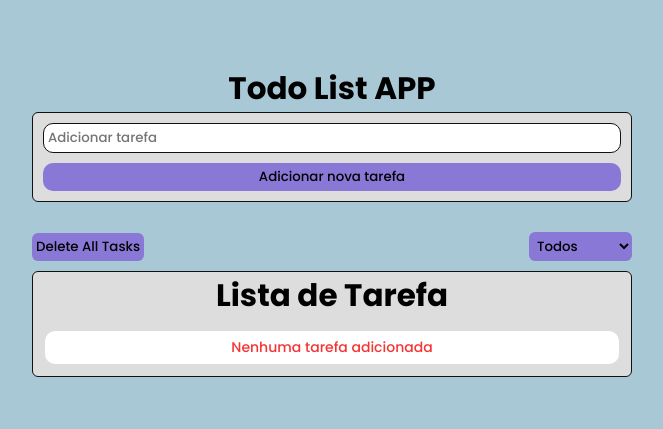
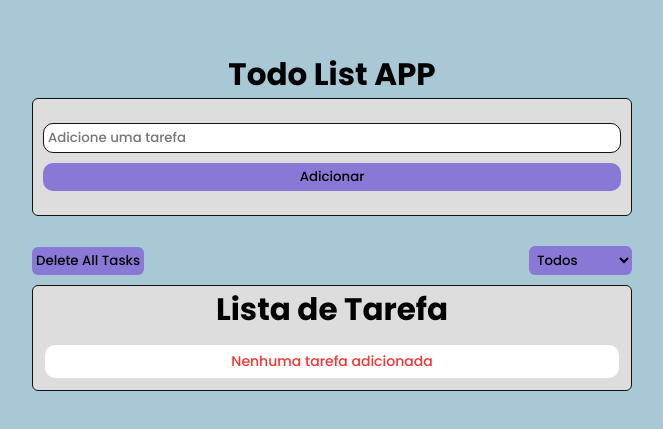
Before and after one commit to claytonfortunato/FullStack-todoList, a React (Vite) app in the folder client/: page / in a window 1280 px wide. Shown: the part 179-608 px from the top of the page, without its empty margins (308-971 px from the left). Built offline with nearby package versions, Linux system fonts and the light colour scheme.

Commit message:
feat: component filter

```diff
--- /dev/null
+++ b/client/src/components/FilterTask/index.tsx
@@ -0,0 +1,24 @@
+import * as C from "./styles";
+
+interface PropsSelect {
+  filter: string;
+  selectFilter: (text: string) => void;
+}
+
+export const FilterTask = ({ filter, selectFilter }: PropsSelect) => {
+  return (
+    <C.Container>
+      <C.Button className="allDelete">Delete All Tasks</C.Button>
+
+      <C.Select
+        name="selectTask"
+        value={filter}
+        onChange={(text) => selectFilter(text.target.value)}
+      >
+        <option value="all">Todos</option>
+        <option value="toDo">Para fazer</option>
+        <option value="complete">Completos</option>
+      </C.Select>
+    </C.Container>
+  );
+};
--- /dev/null
+++ b/client/src/components/FilterTask/styles.ts
@@ -0,0 +1,26 @@
+import styled from "styled-components";
+
+export const Container = styled.div`
+  display: flex;
+  justify-content: space-between;
+  align-items: center;
+  width: 100%;
+  margin: 10px 0px;
+`;
+
+export const Button = styled.button`
+  padding: 4px;
+  border-radius: 6px;
+  outline: none;
+  border: none;
+  cursor: pointer;
+  background-color: #8978d6;
+`;
+
+export const Select = styled.select`
+  padding: 4px;
+  background-color: #8978d6;
+  outline: none;
+  border: none;
+  border-radius: 6px;
+`;
--- a/client/src/components/TaskInput/index.tsx
+++ b/client/src/components/TaskInput/index.tsx
@@ -1,21 +1,21 @@
-import { useState, KeyboardEvent, FormEvent } from "react";
+import { FormEvent } from "react";
 
 import * as C from "./styles";
 
-interface Props {
+interface PropsInput {
   addTask: (e: FormEvent) => void;
+  description: string;
+  inputText: (e: string) => void;
 }
 
-export const TaskInput = ({ addTask }: Props) => {
-  const [description, setDescription] = useState("");
-
+export const TaskInput = ({ addTask, description, inputText }: PropsInput) => {
   return (
     <C.Container onSubmit={addTask}>
       <C.Input
         type="text"
         placeholder="Adicione uma tarefa"
         value={description}
-        onChange={(e) => setDescription(e.target.value)}
+        onChange={(e) => inputText(e.target.value)}
       />
       <C.ButtonInput>Adicionar</C.ButtonInput>
     </C.Container>
--- a/client/src/components/TaskInput/styles.ts
+++ b/client/src/components/TaskInput/styles.ts
@@ -2,22 +2,30 @@ import styled from "styled-components";
 
 export const Container = styled.form`
   display: flex;
+  flex-direction: column;
   margin: 14px 0px;
+  width: 100%;
 `;
 
 export const Input = styled.input`
   width: 100%;
-  margin-right: 1rem;
-  border-radius: 12px;
-  border: none;
+  padding: 4px;
   outline: none;
-  font-size: 1.2rem;
-  padding: 0.6rem;
+  border: 1px solid ${(props) => props.theme.colors.black};
+  border-radius: 10px;
 `;
 
 export const ButtonInput = styled.button`
+  width: 100%;
+  margin-top: 10px;
+  padding: 4px;
   border: none;
   border-radius: 10px;
   cursor: pointer;
-  padding: 6px;
+  background-color: #8978d6;
+  transition: all 0.3s ease-in;
+
+  &:hover {
+    opacity: 0.8;
+  }
 `;
--- a/client/src/page/Home/index.tsx
+++ b/client/src/page/Home/index.tsx
@@ -8,6 +8,7 @@ import { TaskInput } from "../../components/TaskInput";
 import { Item } from "../../interfaces/Item";
 
 import * as C from "./styles";
+import { FilterTask } from "../../components/FilterTask";
 
 export const Home = () => {
   const [list, setList] = useState<Item[]>([]);
@@ -59,30 +60,14 @@ export const Home = () => {
       <C.Container>
         <C.Header>Todo List APP</C.Header>
         <C.Wrapper>
-          <form onSubmit={handleAddTask}>
-            <input
-              type="text"
-              value={description}
-              placeholder="Adicionar tarefa"
-              onChange={(e) => setDescription(e.target.value)}
-            />
-            <button>Adicionar nova tarefa</button>
-          </form>
+          <TaskInput
+            addTask={handleAddTask}
+            description={description}
+            inputText={setDescription}
+          />
         </C.Wrapper>
 
-        <C.ContentMid>
-          <button className="allDelete">Delete All Tasks</button>
-
-          <select
-            name="selectTask"
-            value={filter}
-            onChange={(text) => setFilter(text.target.value)}
-          >
-            <option value="all">Todos</option>
-            <option value="toDo">Para fazer</option>
-            <option value="complete">Completos</option>
-          </select>
-        </C.ContentMid>
+        <FilterTask filter={filter} selectFilter={setFilter} />
         <C.Content>
           <C.Header>Lista de Tarefa</C.Header>
 
--- a/client/src/page/Home/styles.ts
+++ b/client/src/page/Home/styles.ts
@@ -74,26 +74,6 @@ export const Content = styled.div`
 `;
 
 export const ContentMid = styled.div`
-  display: flex;
-  justify-content: space-between;
-  align-items: center;
-  width: 100%;
-  margin: 10px 0px;
-
   > select {
-    padding: 4px;
-    background-color: #8978d6;
-    outline: none;
-    border: none;
-    border-radius: 6px;
-  }
-
-  .allDelete {
-    padding: 4px;
-    border-radius: 6px;
-    outline: none;
-    border: none;
-    cursor: pointer;
-    background-color: #8978d6;
   }
 `;
```
